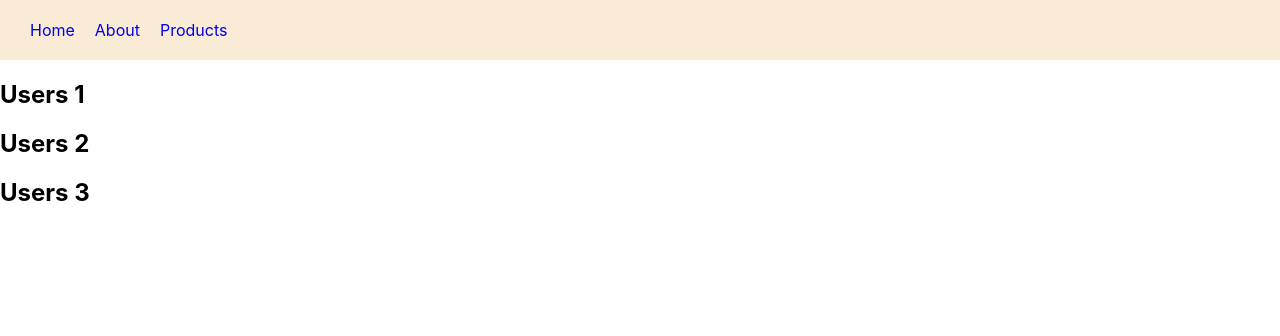
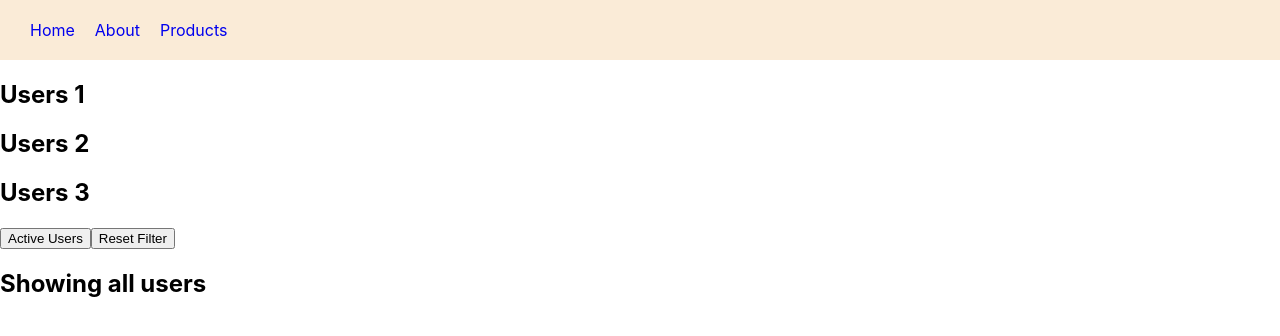
Before and after one commit to AnikBhadra/router-tutorial, a React (Vite) app: page /users in a window 1280 px wide. Shown: the top 336 px of the page. Built offline with nearby package versions, Linux system fonts and the light colour scheme.

Commit message:
search params

```diff
--- a/src/components/Users.jsx
+++ b/src/components/Users.jsx
@@ -1,13 +1,21 @@
 import React from 'react'
-import { Outlet } from 'react-router-dom'
+import { Outlet, useSearchParams } from 'react-router-dom'
 
 function Users() {
+    const [searchParams, setSearchParams] = useSearchParams()
+    const showActiveUsers = searchParams.get('filter') === 'active'
+
     return (
         <div>
             <h2>Users 1</h2>
             <h2>Users 2</h2>
             <h2>Users 3</h2>
             <Outlet />
+            <div>
+                <button onClick={() => setSearchParams({ filter: 'active' })} >Active Users</button>
+                <button onClick={() => setSearchParams({})}>Reset Filter</button>
+            </div>
+            {showActiveUsers ? (<h2>Showing active users</h2>) : (<h2>Showing all users</h2>)}
         </div>
     )
 }
```
